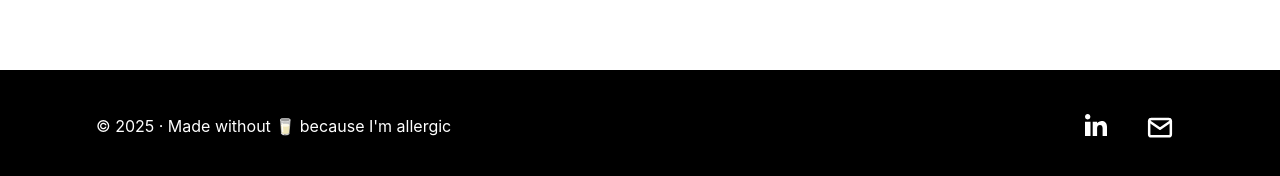
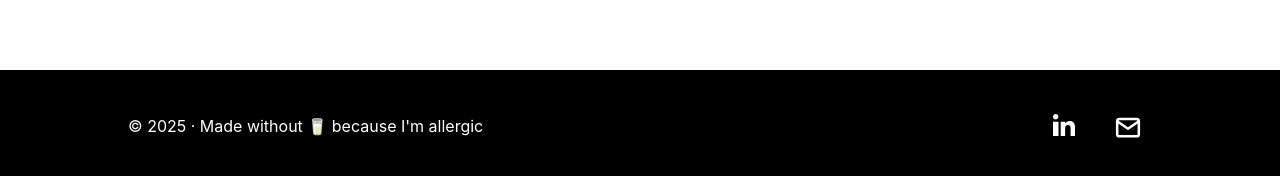
Before and after one commit to stefan5441/gf-portfolio, a React (Vite) app: page / in a window 1280 px wide. Shown: the part 1660-1836 px from the top of the page. Built offline with nearby package versions, Linux system fonts and the light colour scheme.

Commit message:
optimization fixes for different screen sizes

```diff
--- a/package.json
+++ b/package.json
@@ -20,7 +20,6 @@
   "devDependencies": {
     "@eslint/js": "^9.21.0",
     "@types/react": "^19.0.10",
-    "@types/react-burger-menu": "^2.8.7",
     "@types/react-dom": "^19.0.4",
     "@vitejs/plugin-react": "^4.3.4",
     "eslint": "^9.21.0",
--- a/src/App.tsx
+++ b/src/App.tsx
@@ -25,7 +25,7 @@ export default function App() {
   useEffect(() => {
     const handleScroll = () => {
       const navBarHeight = document.querySelector("nav")?.offsetHeight || 0;
-      if (window.scrollY > navBarHeight) {
+      if (window.scrollY > navBarHeight && !isPhone) {
         setIsFloatingNavVisible(true);
       } else {
         setIsFloatingNavVisible(false);
@@ -36,11 +36,11 @@ export default function App() {
     return () => {
       window.removeEventListener("scroll", handleScroll);
     };
-  }, []);
+  }, [isPhone]);
 
   useEffect(() => {
     const checkScreenSize = () => {
-      setIsPhone(window.innerWidth <= 640);
+      setIsPhone(window.innerWidth <= 1024);
     };
 
     checkScreenSize();
@@ -63,7 +63,7 @@ export default function App() {
                 <Heading />
                 <Projects />
               </div>
-              {!isPhone && <FloatingNavBar visible={isFloatingNavVisible} />}
+              <FloatingNavBar visible={isFloatingNavVisible} />
               <Footer isPhone={isPhone} />
             </>
           }
@@ -76,7 +76,7 @@ export default function App() {
                 <NavBar />
                 <ProjectPage />
               </div>
-              {!isPhone && <FloatingNavBar visible={isFloatingNavVisible} />}
+              <FloatingNavBar visible={isFloatingNavVisible} />
               <Footer isPhone={isPhone} />
             </>
           }
--- a/src/components/Footer.tsx
+++ b/src/components/Footer.tsx
@@ -3,8 +3,8 @@ import mailIcon from "../assets/mailIcon.svg";
 
 export default function Footer({ isPhone }: { isPhone: boolean }) {
   return (
-    <div className="bg-black h-28 flex items-center mt-16">
-      <div className="container mx-14 lg:mx-24 text-white flex justify-end md:justify-between items-center">
+    <div className="bg-black h-28 flex items-center justify-center mt-16">
+      <div className="container max-w-5xl mx-14 lg:mx-24 text-white flex justify-end md:justify-between items-center">
         {!isPhone && <div>© 2025 · Made without 🥛 because I'm allergic</div>}
         <div className="flex gap-4">
           <a href="https://www.linkedin.com/in/sarakochovska/" rel="noreferrer" target="_blank">
```
Also changed, not shown: 1 other file (tests, documents, lock files or other folders).
